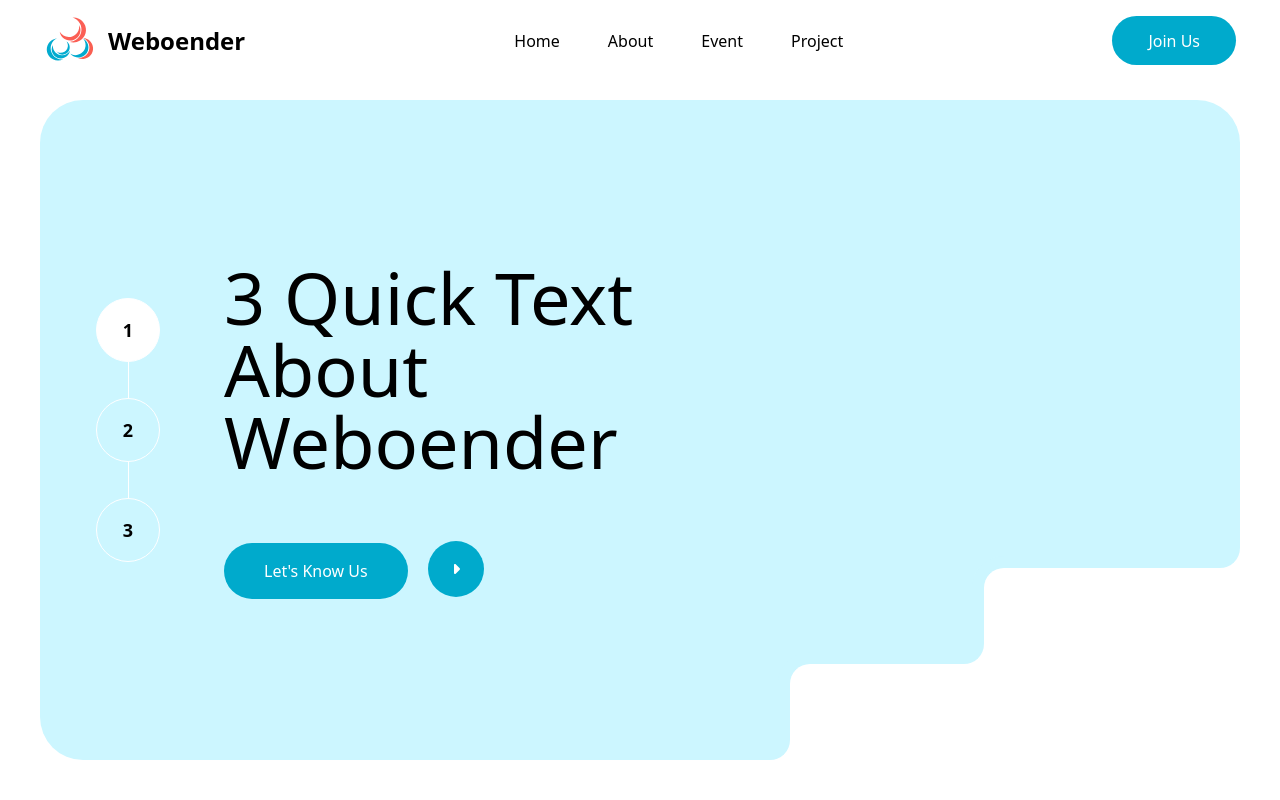
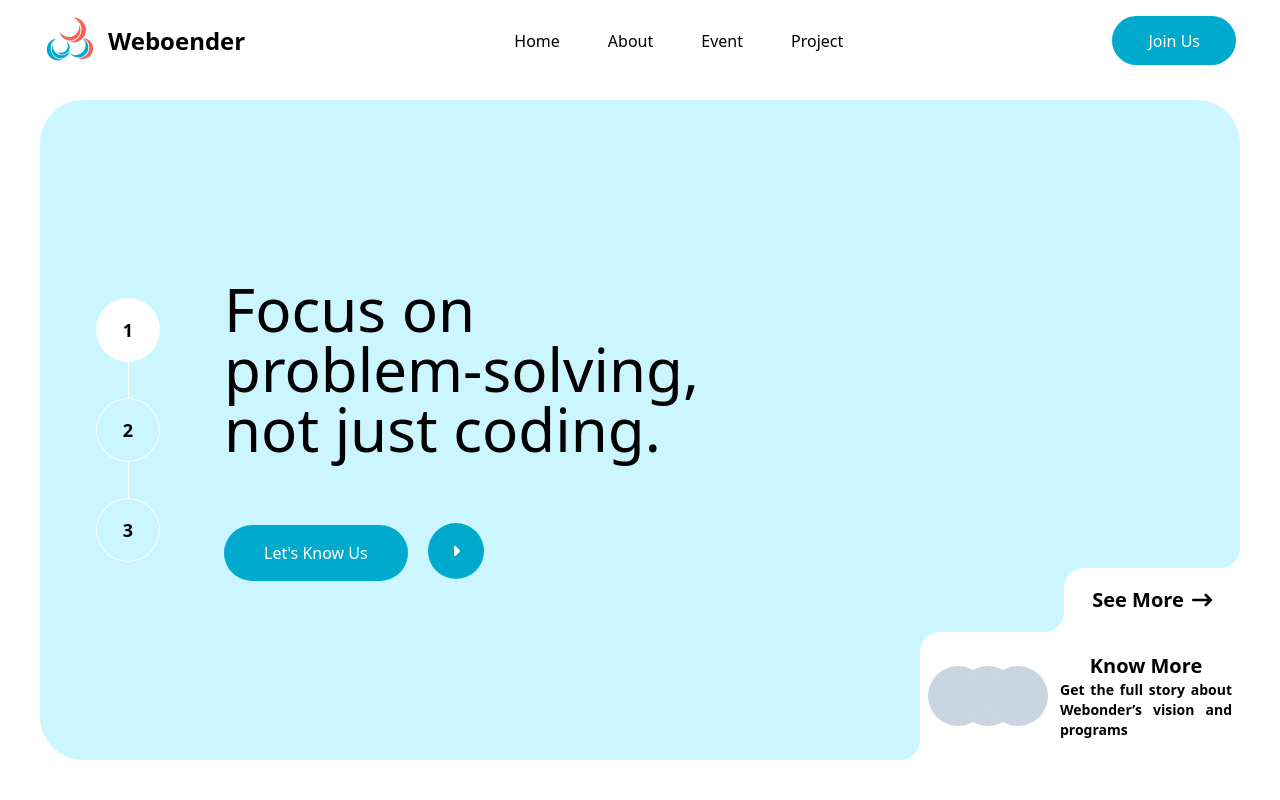
Before and after one commit to addid-cloud/webonder, a Next.js app: page / in a window 1280 px wide. Shown: the top 800 px of the page. Built offline with nearby package versions, Linux system fonts and the light colour scheme.

Commit message:
added teks in Hero section

```diff
--- a/src/app/globals.css
+++ b/src/app/globals.css
@@ -35,6 +35,7 @@ body {
   border-right: 12px solid white;
   border-bottom: 12px solid white;
   border-bottom-right-radius: 2rem;
+  z-index: 0;
 }
 
 .rounded-box1::before {
@@ -48,6 +49,7 @@ body {
   border-left: 12px solid var(--color-brandBlue-100);
   border-top: 12px solid var(--color-brandBlue-100);
   border-top-left-radius: 2rem;
+  z-index: 0;
 }
 
 .rounded-box2::before {
@@ -61,6 +63,7 @@ body {
   border-right: 12px solid white;
   border-bottom: 12px solid white;
   border-bottom-right-radius: 2rem;
+  z-index: 0;
 }
 
 .rounded-box3::after {
@@ -74,6 +77,7 @@ body {
   border-left: 12px solid var(--color-brandBlue-100);
   border-top: 12px solid var(--color-brandBlue-100);
   border-top-left-radius: 2rem;
+  z-index: 0;
 }
 .rounded-box3::before {
   content: " ";
@@ -86,4 +90,5 @@ body {
   border-right: 12px solid white;
   border-bottom: 12px solid white;
   border-bottom-right-radius: 2rem;
+  z-index: 0;
 }
--- a/src/components/Hero.jsx
+++ b/src/components/Hero.jsx
@@ -1,10 +1,20 @@
 "use client";
+import Link from "next/link";
 import React, { useEffect, useState } from "react";
-import { FaCaretRight } from "react-icons/fa6";
+import { FaArrowRightLong, FaCaretRight } from "react-icons/fa6";
 const text = [
-  "1 Quick Text About Weboender",
-  "2 Quick Text About Weboender",
-  "3 Quick Text About Weboender",
+  {
+    number: 1,
+    text: "Focus on problem-solving, not just coding.",
+  },
+  {
+    number: 2,
+    text: "Learn through sharing and project-based practice.",
+  },
+  {
+    number: 3,
+    text: "An open forum for all web enthusiasts at UINMA.",
+  },
 ];
 const Hero = () => {
   const [numText, setNumText] = useState(1);
@@ -34,7 +44,7 @@ const Hero = () => {
       </div>
       <div className="flex flex-col justify-center max-w-[40%]">
         <div className="mb-16">
-          <h1 className="text-7xl font-[400]">3 Quick Text About Weboender</h1>
+          <h1 className="text-6xl font-[400]">{text[numText - 1].text}</h1>
         </div>
         <div className="">
           <button className="bg-brandBlue-600 text-white rounded-full px-10 py-4 font-[400] cursor-pointer w-max mr-5">
@@ -46,10 +56,30 @@ const Hero = () => {
         </div>
       </div>
       <div className="absolute right-0 bottom-0 flex flex-col items-end">
-        <div className="relative h-24 w-64 bg-white rounded-box1 ">
-          <div className="w-full h-fit bg-inherit rounded-box2"></div>
+        <div className="relative h-16 w-44 bg-white rounded-box1 z-[1] ">
+          <div className="w-full bg-inherit rounded-box2 z-[1] flex-center h-full">
+            <Link
+              href={"/"}
+              className="flex-center relative z-[2] h-fit font-semibold text-xl"
+            >
+              <span className="mr-2 block">See More</span>
+              <FaArrowRightLong />
+            </Link>
+          </div>
         </div>
-        <div className="relative h-24 w-[450px] bg-white rounded-box3"></div>
+        <div className="relative h-32 w-80 bg-white rounded-box3 z-[1] flex-center px-2">
+          <div className="relative z-[1] flex mr-3">
+            <div className="bg-slate-300 w-[60px] h-[60px] rounded-full"></div>
+            <div className="bg-slate-300 w-[60px] h-[60px] rounded-full ml-[-30px]"></div>
+            <div className="bg-slate-300 w-[60px] h-[60px] rounded-full ml-[-30px]"></div>
+          </div>
+          <div className="flex-center flex-col  text-justify">
+            <h3 className="font-semibold text-xl">Know More</h3>
+            <p className="font-semibold text-sm">
+              Get the full story about Webonder’s vision and programs
+            </p>
+          </div>
+        </div>
       </div>
     </section>
   );
--- a/src/components/Navbar.jsx
+++ b/src/components/Navbar.jsx
@@ -23,7 +23,7 @@ const navbarLinks = [
 
 const Navbar = () => {
   return (
-    <nav className="bg-white fixed top-0 left-0 right-0 flex justify-between px-11 py-4">
+    <nav className="bg-white fixed top-0 left-0 right-0 flex justify-between px-11 py-4 z-50">
       <div className="flex-center">
         <Image
           alt="Logo"
```
